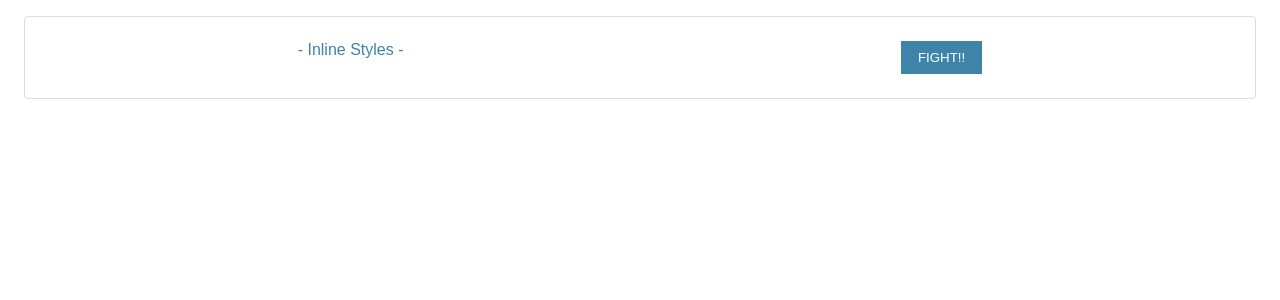
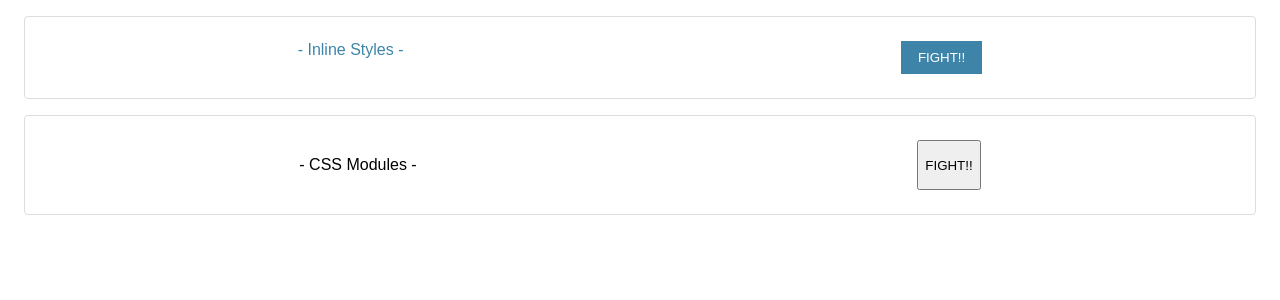
Before and after one commit to suzukima/react-css, a React (Create React App) app: page / in a window 1280 px wide. Shown: the top 300 px of the page. Built offline with nearby package versions, Linux system fonts and the light colour scheme.

Commit message:
CSS Modulesを使ってみた

```diff
--- a/package.json
+++ b/package.json
@@ -5,6 +5,7 @@
   "keywords": [],
   "main": "src/index.js",
   "dependencies": {
+    "node-sass": "6.0.1",
     "react": "17.0.2",
     "react-dom": "17.0.2",
     "react-scripts": "4.0.0"
--- a/src/App.js
+++ b/src/App.js
@@ -1,3 +1,4 @@
+import { CssModules } from "./components/CssModules";
 import { InlineStyle } from "./components/InlineStyle";
 import "./styles.css";
 
@@ -5,6 +6,7 @@ export default function App() {
   return (
     <div className="App">
       <InlineStyle />
+      <CssModules />
     </div>
   );
 }
--- /dev/null
+++ b/src/components/CssModules.jsx
@@ -0,0 +1,10 @@
+import classes from "./CssModules.module.scss";
+
+export const CssModules = () => {
+  return (
+    <div className={classes.container}>
+      <p>- CSS Modules -</p>
+      <button>FIGHT!!</button>
+    </div>
+  );
+};
--- /dev/null
+++ b/src/components/CssModules.module.scss
@@ -0,0 +1,8 @@
+.container {
+  border: 1px solid #ddd;
+  border-radius: 0.25rem;
+  padding: 1.5rem;
+  margin: 1rem;
+  display: flex;
+  justify-content: space-around;
+}
```
